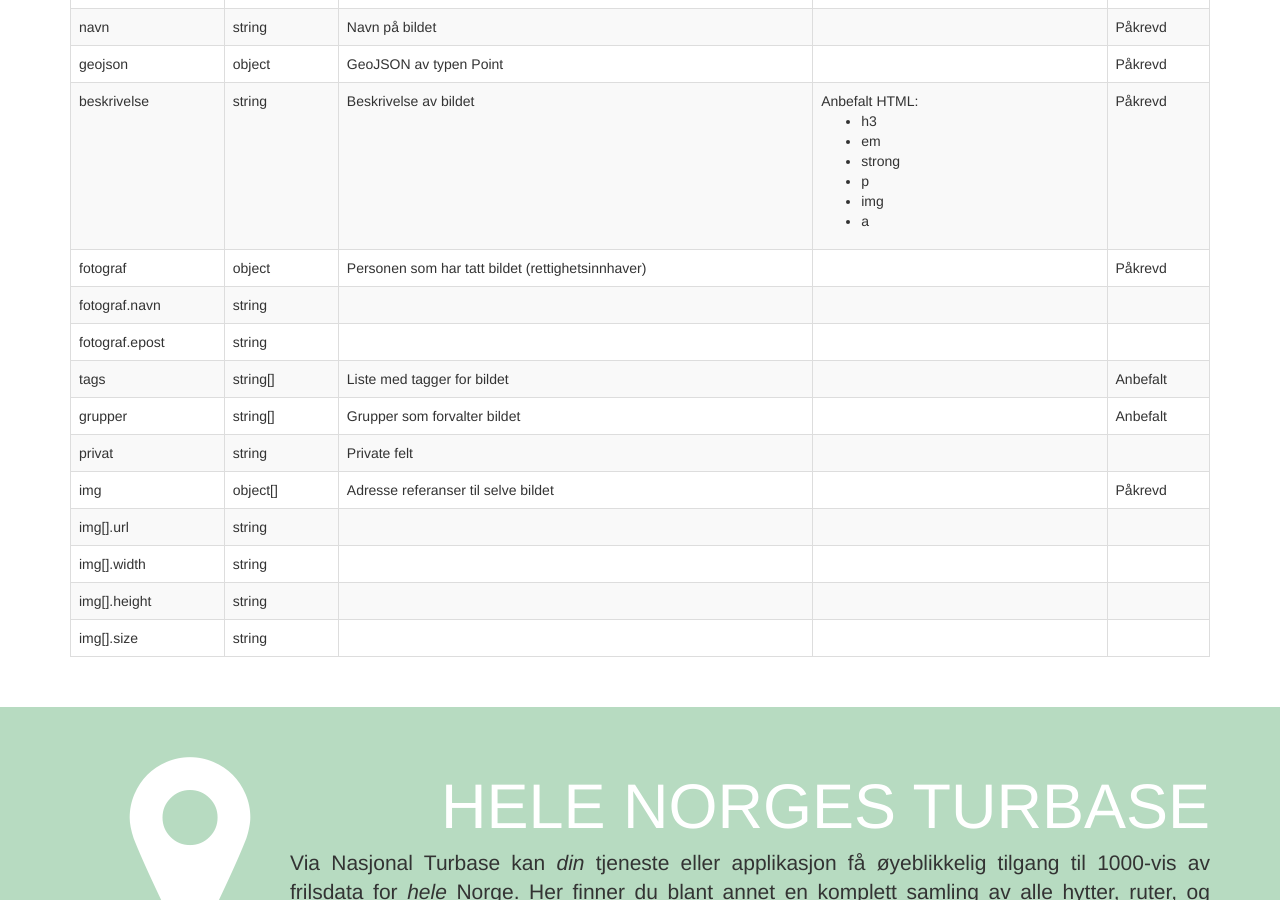
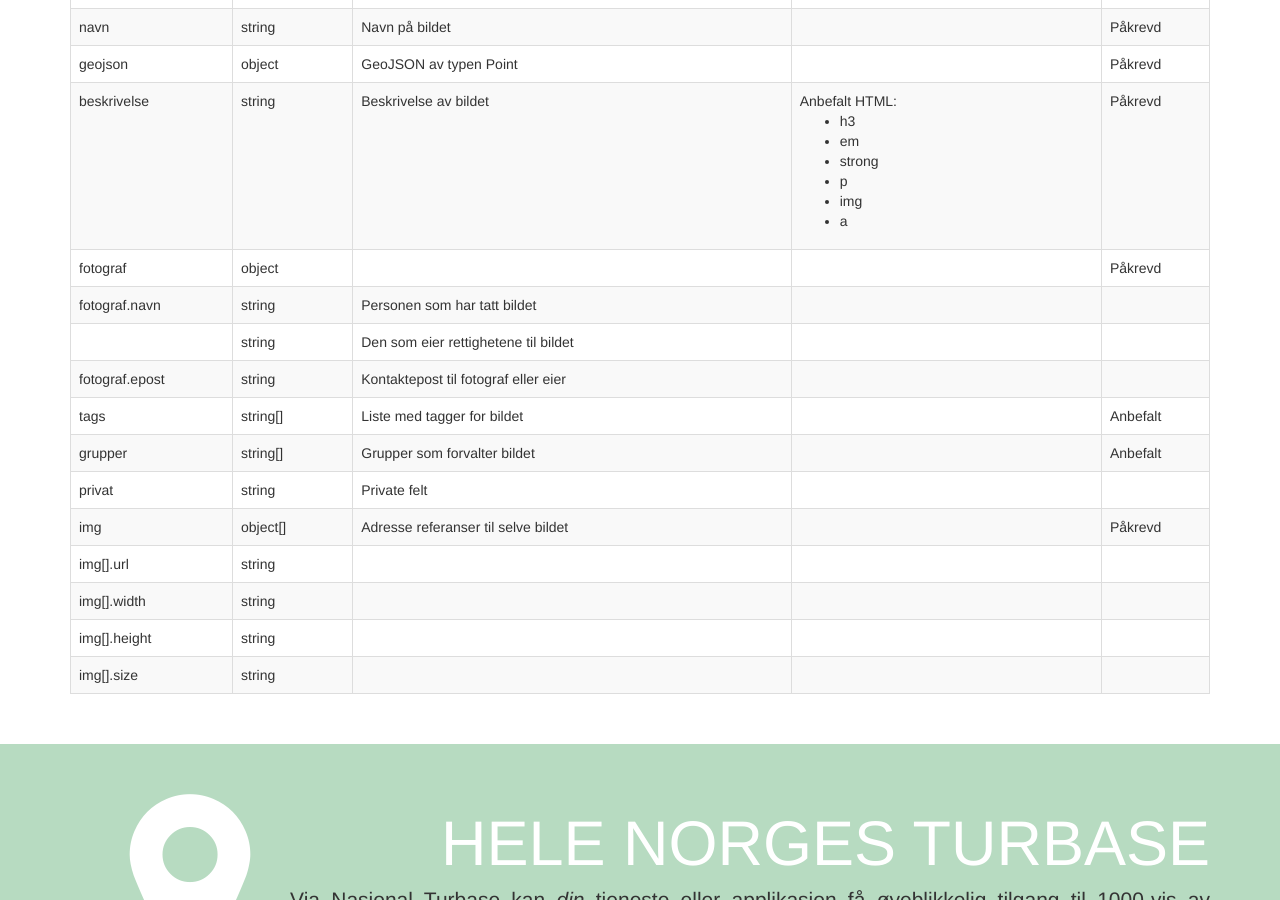
Before and after one commit to Turbasen/www.nasjonalturbase.no, a Jekyll site: the page built from data/bilder.html, in a window 1280 px wide and 900 px high, scrolled down 839 px. Built offline with Jekyll 4.4.1, drawn with Linux system fonts in a browser that asks for light colours; nearby versions of some CDN libraries; Markdown is read by kramdown in place of the engine named in the settings.

Commit message:
Add credit field for copyright holder of image

```diff
--- a/_data/bilder.yml
+++ b/_data/bilder.yml
@@ -71,14 +71,19 @@
   type: object
   read: Alle
   write: Tilbyder
-  desc: Personen som har tatt bildet (rettighetsinnhaver)
   ut: Påkrevd
 
 - name: fotograf.navn
   type: string
+  desc: Personen som har tatt bildet
+
+- navn: fotograf.kreditering
+  type: string
+  desc: Den som eier rettighetene til bildet
 
 - name: fotograf.epost
   type: string
+  desc: Kontaktepost til fotograf eller eier
 
 - name: tags
   type: string[]
```
